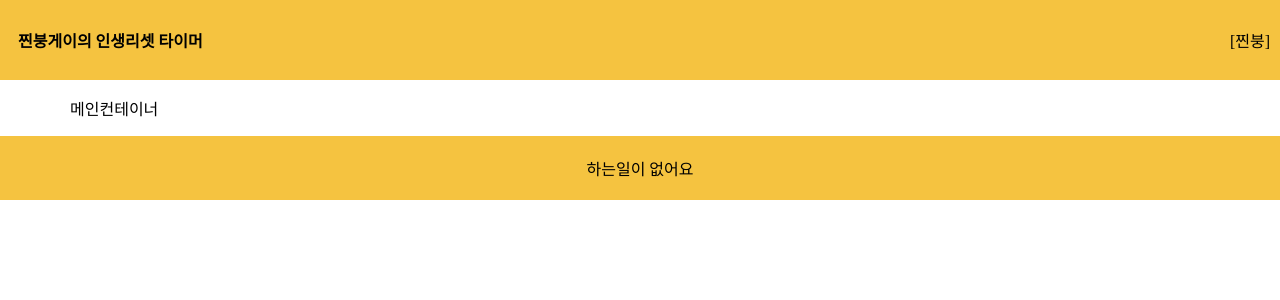
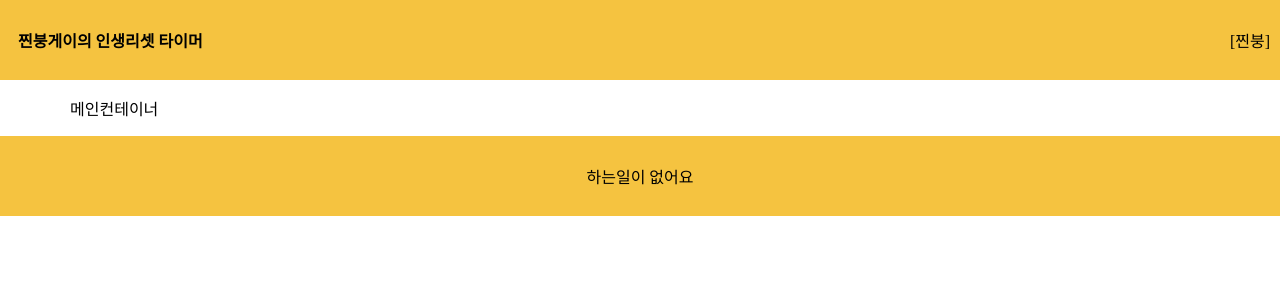
Before and after one commit to extracold1209/ppomodoro-timer, a React app: page / in a window 1280 px wide. Shown: the top 300 px of the page. Built offline with nearby package versions, Linux system fonts and the light colour scheme; a web font is replaced by a local one.

Commit message:
[feature] footer rebasee Flex 컴포넌트 기반으로 수정

```diff
--- a/src/components/layouts/Footer.tsx
+++ b/src/components/layouts/Footer.tsx
@@ -1,25 +1,21 @@
 import React from 'react';
+import {Flex} from 'rebass';
 import styled from '@emotion/styled';
 
-const FooterContainer = styled.div`
-    display: flex;
-    //position: fixed;
-    //width: 100%;
+const FooterFlexContainer = styled(Flex)`
+    height: 10vh;
+    background-color: rgb(245, 195, 64);
+    padding: 1rem;
+    margin-top: 1rem;
     justify-content: center;
     align-items: center;
-    margin-top: 1rem;
-    padding: 1rem;
-    background-color: rgb(245, 195, 64);
-    bottom: 0;
-    left: 0;
-    height: 4vh;
 `;
 
 const Footer: React.FC = () => {
     return (
-        <FooterContainer>
+        <FooterFlexContainer>
             하는일이 없어요
-        </FooterContainer>
+        </FooterFlexContainer>
     );
 };
 
```
